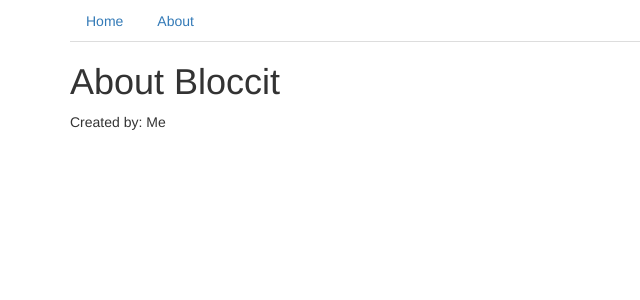
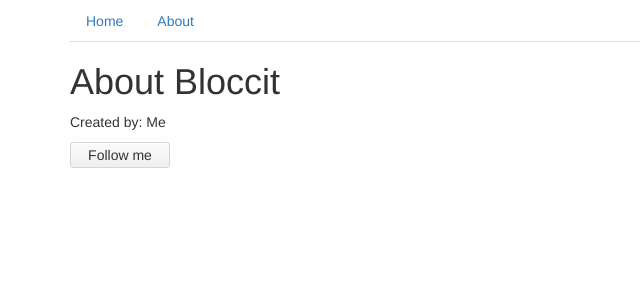
Before and after one commit to jamerine/bloccit, a Rails app: page /welcome/about in a window 1280 px wide. Shown: the top 300 px of the page, without its empty margins (0-640 px from the left). Run offline with Rails 7, Linux system fonts and the light colour scheme; style sheets or scripts are compiled from the project's sources; some libraries are stand-ins or nearby versions.

Commit message:
Assignment 27: completed

```diff
--- a/app/assets/stylesheets/welcome.scss
+++ b/app/assets/stylesheets/welcome.scss
@@ -1,3 +1,18 @@
 // Place all the styles related to the welcome controller here.
 // They will automatically be included in application.css.
 // You can use Sass (SCSS) here: http://sass-lang.com/
+.social-btn {
+  display:block;
+  position: relative;
+  color: #333;
+  width: 100px;
+  padding: 2px 10px;
+  text-align: center;
+  white-space: nowrap;
+  background-image: linear-gradient(#fcfcfc,#eee);
+  border: 1px solid #d5d5d5;
+  border-radius: 3px;
+  -webkit-user-select: none;
+  -webkit-appearance: none;
+  word-wrap: break-word;
+}
--- a/app/views/welcome/about.html.erb
+++ b/app/views/welcome/about.html.erb
@@ -1,2 +1,3 @@
 <h1>About Bloccit</h1>
 <p>Created by: Me</p>
+<%= link_to "Follow me", "https://www.facebook.com/amerine.19", class: "social-btn" %>
```
Also changed, not shown: 1 other file.
